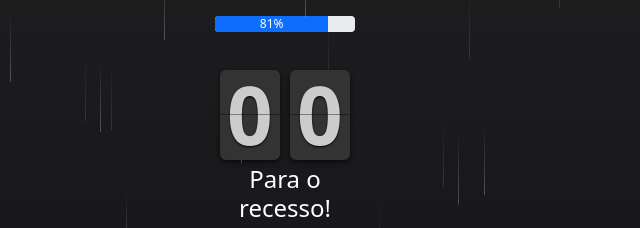
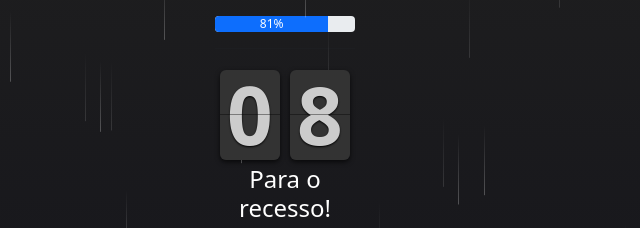
Before and after one commit to ocowe1/counter_ano, a plain HTML site: page index.html in a window 1280 px wide. Shown: the part 179-407 px from the top of the page, 355-995 px from the left. Drawn offline with nearby package versions, Linux system fonts and the light colour scheme.

Commit message:
Update index.html

```diff
--- a/index.html
+++ b/index.html
@@ -471,7 +471,7 @@
     var esquerda = '';
     var direita = '';
 
-    if(qtdRestante > 00){
+    if(qtdRestante < 00){
         esquerda = 0;
         direita = 0;
     }else{
```
